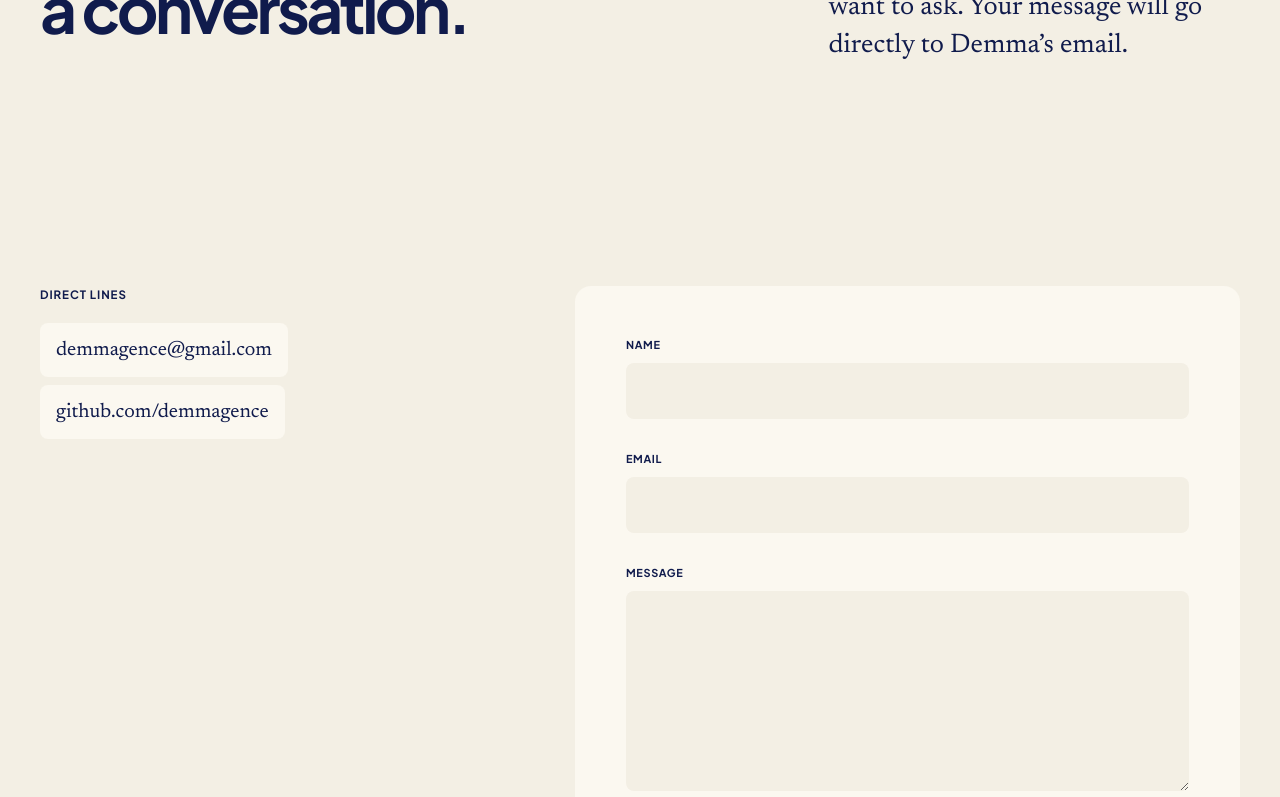
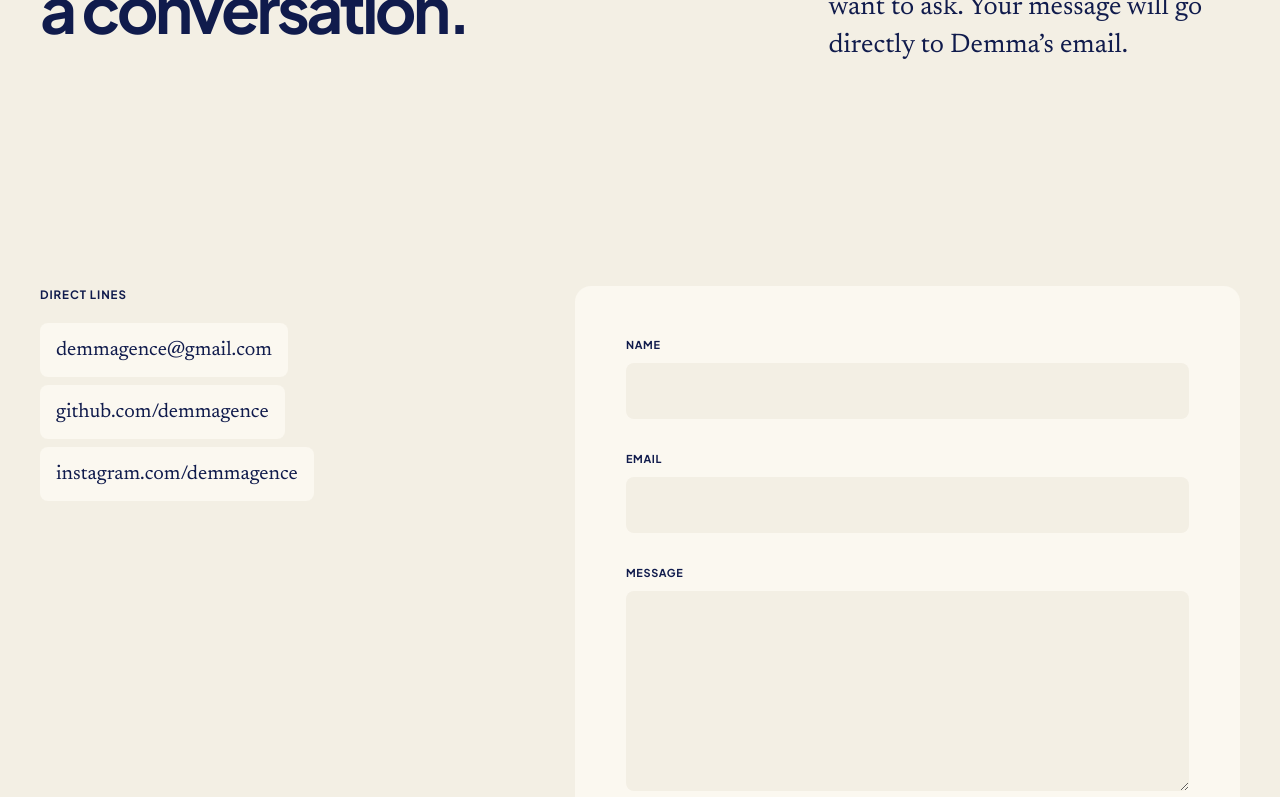
Before and after one commit to demmagence/demma, a Next.js app: page /contact in a window 1280 px wide. Shown: the part 300-1097 px from the top of the page. Built offline with nearby package versions, Linux system fonts and the light colour scheme.

Commit message:
feat: add Instagram contact link

```diff
--- a/app/components/editorial-pages.tsx
+++ b/app/components/editorial-pages.tsx
@@ -131,7 +131,7 @@ export function ContactPage({ locale }: { locale: Locale }) {
   return (
     <main className="inner-page page-shell contact-page">
       <header className="page-hero"><h1>{c.contactTitle}</h1><p>{c.contactIntro}</p></header>
-      <section className="contact-layout"><aside><p className="eyebrow">{c.direct}</p><a href="mailto:demmagence@gmail.com">demmagence@gmail.com</a><a href="https://github.com/demmagence" target="_blank" rel="noreferrer">github.com/demmagence</a></aside><ContactForm locale={locale} /></section>
+      <section className="contact-layout"><aside><p className="eyebrow">{c.direct}</p><a href="mailto:demmagence@gmail.com">demmagence@gmail.com</a><a href="https://github.com/demmagence" target="_blank" rel="noreferrer">github.com/demmagence</a><a href="https://www.instagram.com/demmagence" target="_blank" rel="noreferrer">instagram.com/demmagence</a></aside><ContactForm locale={locale} /></section>
     </main>
   );
 }
```
